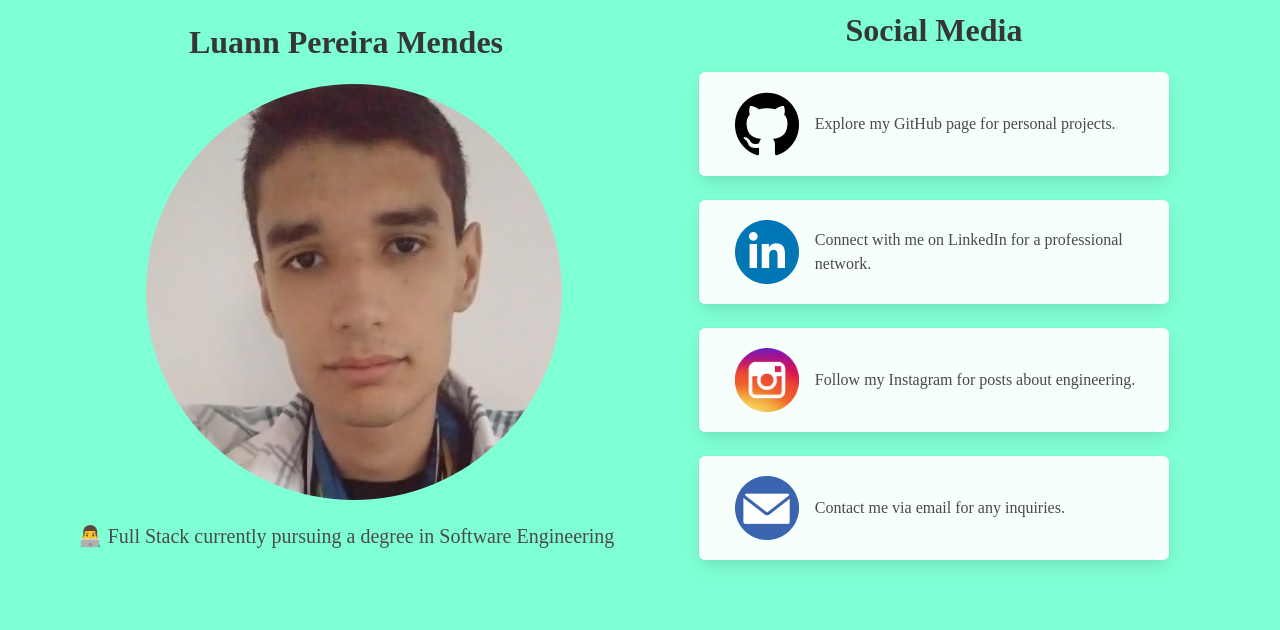
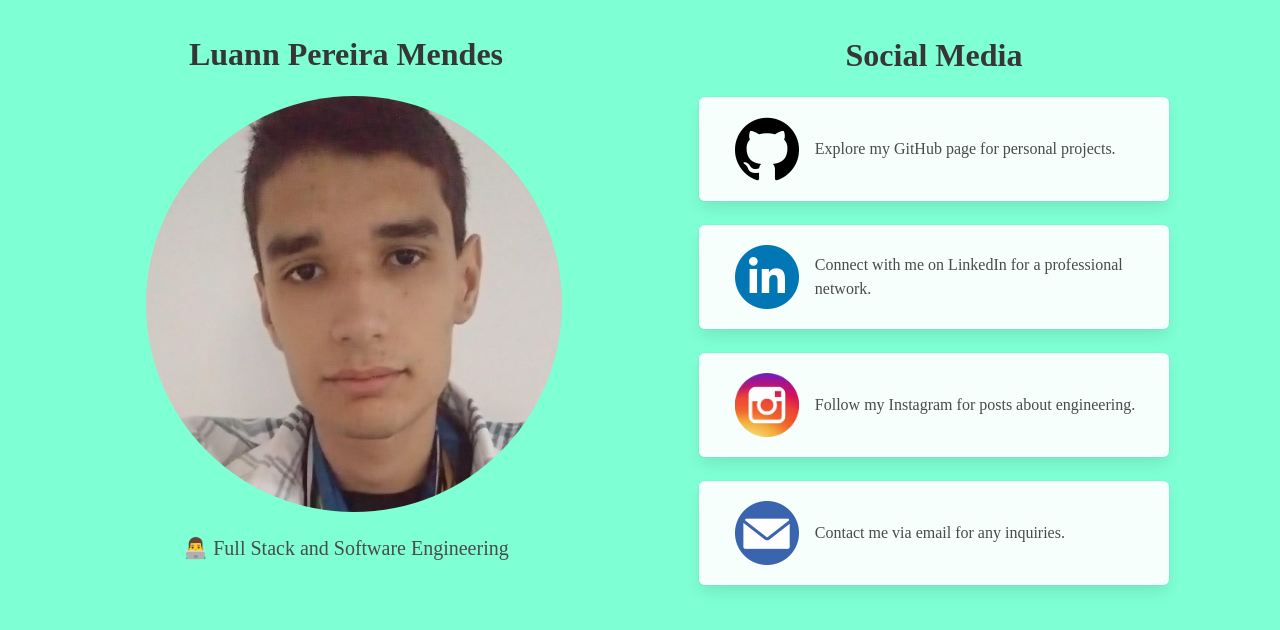
Before and after one commit to Luann8/LinkTree, a website: page index.html in a window 1280 px wide. Drawn offline with nearby package versions, Linux system fonts and the light colour scheme.

Commit message:
Update index.html

```diff
--- a/index.html
+++ b/index.html
@@ -13,12 +13,14 @@
     <div class="container mt-5">
         <div class="columns">
             <div class="column first-column">
+                <br>
                 <p class="title nome">Luann Pereira Mendes</p>
                 <figure class="image">
                     <img src="images/Foto-Rosto.jpg" class="is-rounded" alt="Luann Pereira Mendes">
                 </figure>
                 <br>
-                <p class="subtitle">👨‍💻 Full Stack currently pursuing a degree in Software Engineering</p>
+                <p class="subtitle">👨‍💻 Full Stack and Software Engineering</p>
+            <br>
             </div>
             <div class="column second-column">
                 <p class="title">Social Media</p>
```
